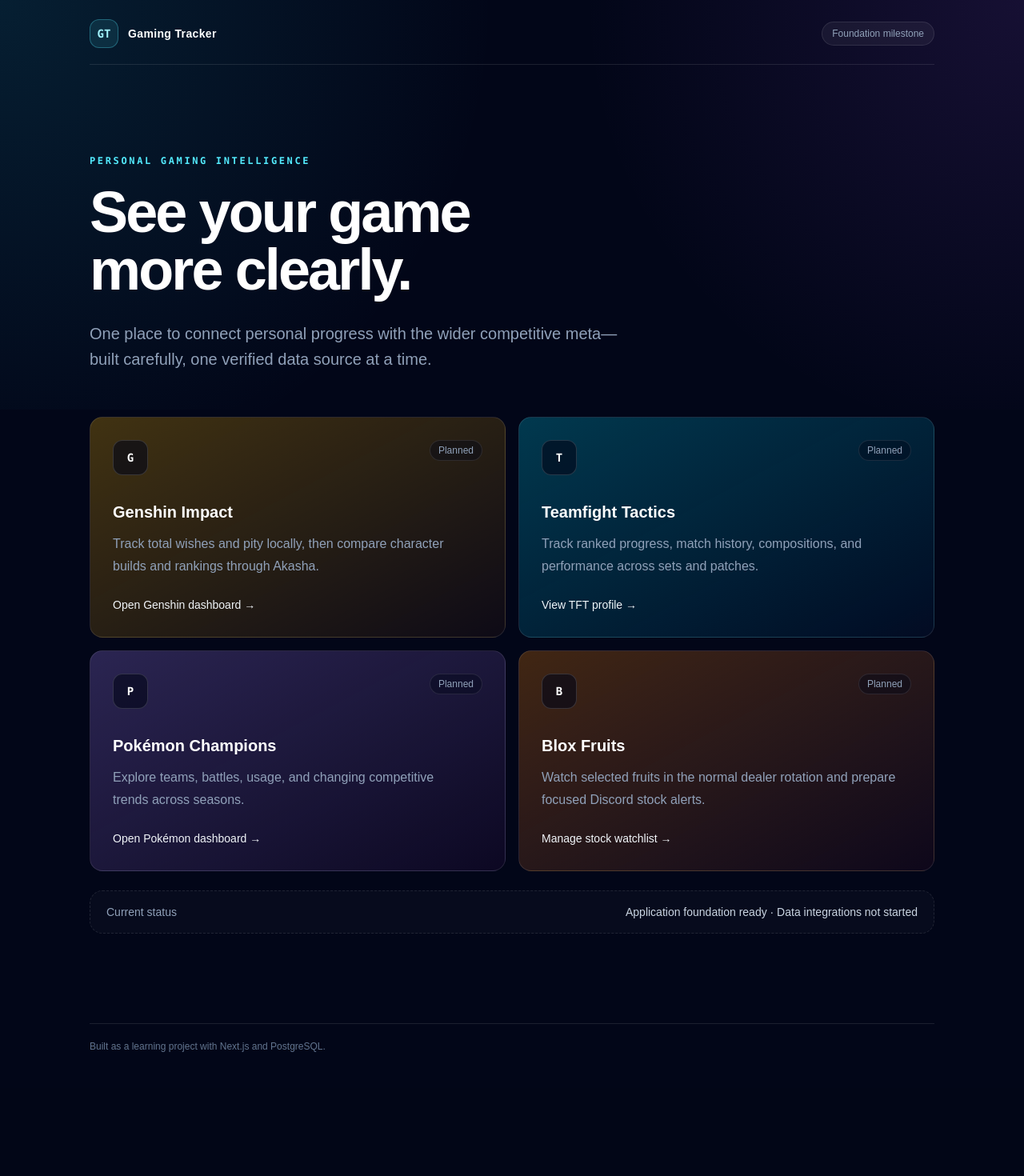
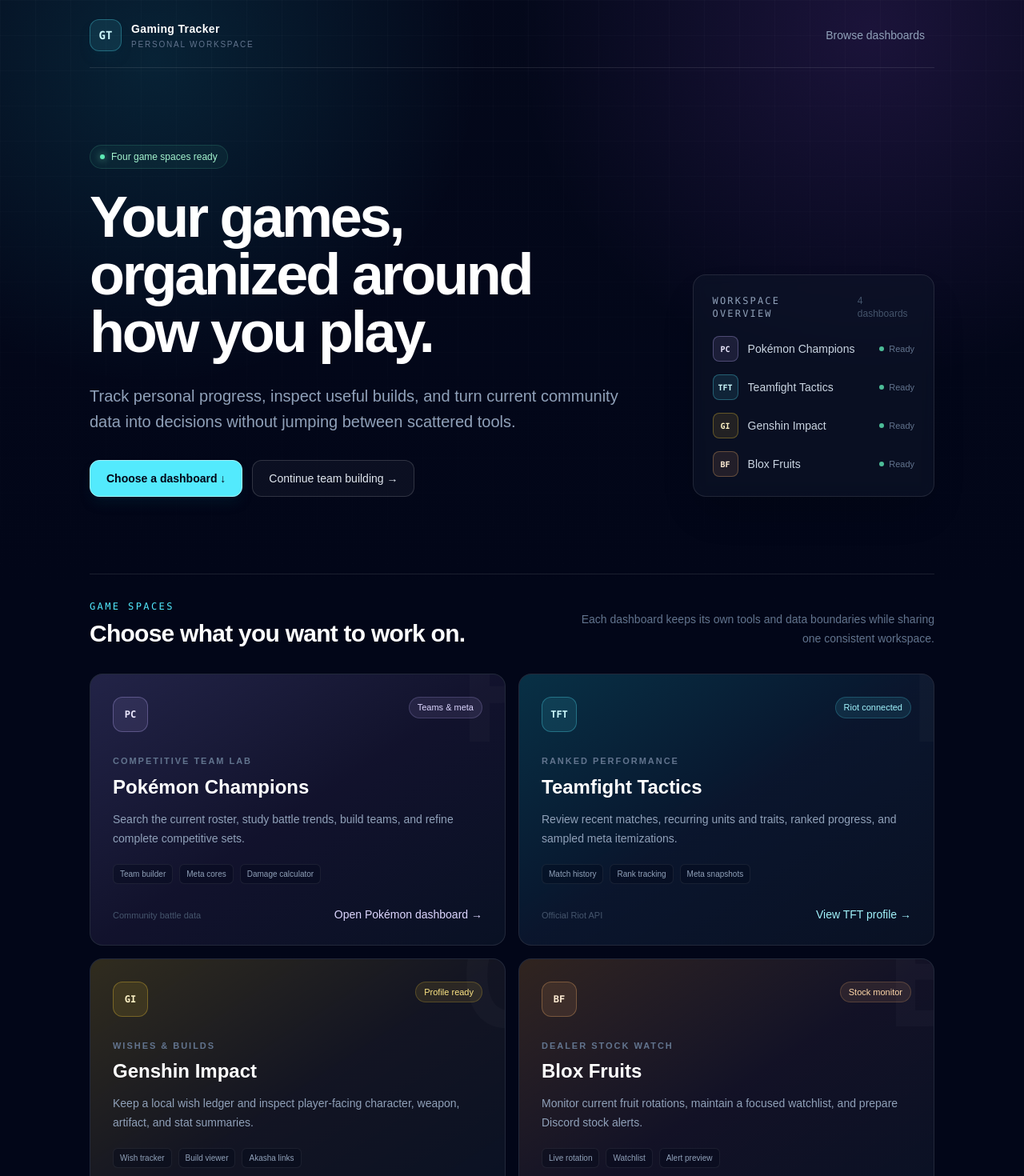
Before and after one commit to RJuancho/Gaming-Tracker, a Next.js app: page / in a window 1280 px wide. Shown: the top 1470 px of the page at 80% size. Before the commit the page ends 1360 px from the top, so only its background shows below. Built offline with nearby package versions, Linux system fonts and the light colour scheme.

Commit message:
Improve main gaming dashboard

```diff
--- a/src/app/globals.css
+++ b/src/app/globals.css
@@ -27,7 +27,9 @@
   font-family: Arial, Helvetica, sans-serif;
 }
 
-a {
-  color: inherit;
-  text-decoration: none;
+@layer base {
+  a {
+    color: inherit;
+    text-decoration: none;
+  }
 }
--- a/src/app/page.tsx
+++ b/src/app/page.tsx
@@ -1,137 +1,238 @@
+import Link from "next/link";
+
 const games = [
   {
-    name: "Genshin Impact",
-    shortName: "Genshin",
+    name: "Pokémon Champions",
+    eyebrow: "Competitive team lab",
     description:
-      "Track total wishes and pity locally, then compare character builds and rankings through Akasha.",
-    accent: "from-amber-400/25 to-orange-500/5",
-    marker: "G",
+      "Search the current roster, study battle trends, build teams, and refine complete competitive sets.",
+    href: "/pokemon-champions",
+    action: "Open Pokémon dashboard",
+    status: "Teams & meta",
+    source: "Community battle data",
+    marker: "PC",
+    accent: "from-violet-400/20 via-fuchsia-500/5 to-transparent",
+    markerStyle: "border-violet-300/30 bg-violet-300/10 text-violet-100",
+    statusStyle: "border-violet-300/20 bg-violet-300/10 text-violet-200",
+    linkStyle: "text-violet-200",
+    tools: ["Team builder", "Meta cores", "Damage calculator"],
   },
   {
     name: "Teamfight Tactics",
-    shortName: "TFT",
+    eyebrow: "Ranked performance",
     description:
-      "Track ranked progress, match history, compositions, and performance across sets and patches.",
-    accent: "from-cyan-400/25 to-blue-500/5",
-    marker: "T",
+      "Review recent matches, recurring units and traits, ranked progress, and sampled meta itemizations.",
+    href: "/tft",
+    action: "View TFT profile",
+    status: "Riot connected",
+    source: "Official Riot API",
+    marker: "TFT",
+    accent: "from-cyan-400/20 via-blue-500/5 to-transparent",
+    markerStyle: "border-cyan-300/30 bg-cyan-300/10 text-cyan-100",
+    statusStyle: "border-cyan-300/20 bg-cyan-300/10 text-cyan-200",
+    linkStyle: "text-cyan-200",
+    tools: ["Match history", "Rank tracking", "Meta snapshots"],
   },
   {
-    name: "Pokémon Champions",
-    shortName: "Champions",
+    name: "Genshin Impact",
+    eyebrow: "Wishes & builds",
     description:
-      "Explore teams, battles, usage, and changing competitive trends across seasons.",
-    accent: "from-violet-400/25 to-fuchsia-500/5",
-    marker: "P",
+      "Keep a local wish ledger and inspect player-facing character, weapon, artifact, and stat summaries.",
+    href: "/genshin-impact",
+    action: "Open Genshin dashboard",
+    status: "Profile ready",
+    source: "Local data + Enka",
+    marker: "GI",
+    accent: "from-amber-400/20 via-orange-500/5 to-transparent",
+    markerStyle: "border-amber-300/30 bg-amber-300/10 text-amber-100",
+    statusStyle: "border-amber-300/20 bg-amber-300/10 text-amber-200",
+    linkStyle: "text-amber-200",
+    tools: ["Wish tracker", "Build viewer", "Akasha links"],
   },
   {
     name: "Blox Fruits",
-    shortName: "Blox Fruits",
+    eyebrow: "Dealer stock watch",
     description:
-      "Watch selected fruits in the normal dealer rotation and prepare focused Discord stock alerts.",
-    accent: "from-orange-400/25 to-rose-500/5",
-    marker: "B",
+      "Monitor current fruit rotations, maintain a focused watchlist, and prepare Discord stock alerts.",
+    href: "/blox-fruits",
+    action: "Manage stock watchlist",
+    status: "Stock monitor",
+    source: "Community stock feed",
+    marker: "BF",
+    accent: "from-orange-400/20 via-rose-500/5 to-transparent",
+    markerStyle: "border-orange-300/30 bg-orange-300/10 text-orange-100",
+    statusStyle: "border-orange-300/20 bg-orange-300/10 text-orange-200",
+    linkStyle: "text-orange-200",
+    tools: ["Live rotation", "Watchlist", "Alert preview"],
   },
 ] as const;
 
 export default function Home() {
   return (
-    <main className="min-h-screen overflow-hidden bg-slate-950 text-slate-100">
-      <div className="pointer-events-none absolute inset-x-0 top-0 -z-0 h-[32rem] bg-[radial-gradient(circle_at_top_left,rgba(34,211,238,0.12),transparent_45%),radial-gradient(circle_at_top_right,rgba(168,85,247,0.12),transparent_40%)]" />
+    <main className="relative min-h-screen overflow-hidden bg-slate-950 text-slate-100">
+      <div className="pointer-events-none absolute inset-x-0 top-0 h-[46rem] bg-[radial-gradient(circle_at_15%_10%,rgba(34,211,238,0.13),transparent_32%),radial-gradient(circle_at_85%_5%,rgba(168,85,247,0.14),transparent_34%),linear-gradient(to_bottom,rgba(15,23,42,0.15),transparent)]" />
+      <div className="pointer-events-none absolute inset-0 bg-[linear-gradient(rgba(255,255,255,0.018)_1px,transparent_1px),linear-gradient(90deg,rgba(255,255,255,0.018)_1px,transparent_1px)] bg-[size:44px_44px] [mask-image:linear-gradient(to_bottom,black,transparent_55%)]" />
 
       <div className="relative mx-auto flex min-h-screen w-full max-w-6xl flex-col px-6 py-6 sm:px-10 lg:px-12">
         <header className="flex items-center justify-between border-b border-white/10 pb-5">
-          <a
-            href="#top"
-            className="flex items-center gap-3"
+          <Link
+            href="/"
+            className="flex items-center gap-3 rounded-xl focus-visible:outline-2 focus-visible:outline-offset-4 focus-visible:outline-cyan-300"
             aria-label="Gaming Tracker home"
           >
-            <span className="grid size-9 place-items-center rounded-xl border border-cyan-300/30 bg-cyan-300/10 font-mono text-sm font-bold text-cyan-200">
+            <span className="grid size-10 place-items-center rounded-xl border border-cyan-300/30 bg-cyan-300/10 font-mono text-sm font-bold text-cyan-100 shadow-lg shadow-cyan-950/30">
               GT
             </span>
-            <span className="text-sm font-semibold tracking-wide text-white">
+            <span>
+              <span className="block text-sm font-semibold tracking-wide text-white">
                 Gaming Tracker
               </span>
+              <span className="mt-0.5 block text-[10px] uppercase tracking-[0.18em] text-slate-500">
+                Personal workspace
+              </span>
+            </span>
+          </Link>
+          <a
+            href="#dashboards"
+            className="hidden rounded-lg px-3 py-2 text-sm text-slate-400 transition hover:bg-white/[0.04] hover:text-white sm:inline-flex"
+          >
+            Browse dashboards
           </a>
-          <span className="rounded-full border border-white/10 bg-white/5 px-3 py-1.5 text-xs text-slate-400">
-            Foundation milestone
-          </span>
         </header>
 
-        <section
-          id="top"
-          className="flex flex-1 flex-col justify-center py-20 lg:py-28"
-        >
+        <section className="grid gap-12 py-16 sm:py-20 lg:grid-cols-[minmax(0,1.4fr)_minmax(18rem,0.6fr)] lg:items-end lg:py-24">
           <div className="max-w-3xl">
-            <p className="mb-5 font-mono text-xs font-semibold uppercase tracking-[0.22em] text-cyan-300">
-              Personal gaming intelligence
-            </p>
-            <h1 className="text-balance text-5xl font-semibold tracking-[-0.04em] text-white sm:text-6xl lg:text-7xl">
-              See your game more clearly.
+            <div className="inline-flex items-center gap-2 rounded-full border border-emerald-300/15 bg-emerald-300/[0.06] px-3 py-1.5 text-xs text-emerald-200">
+              <span className="size-1.5 rounded-full bg-emerald-300 shadow-[0_0_10px_rgba(110,231,183,0.8)]" />
+              Four game spaces ready
+            </div>
+            <h1 className="mt-6 text-balance text-5xl font-semibold tracking-[-0.045em] text-white sm:text-6xl lg:text-7xl">
+              Your games, organized around how you play.
             </h1>
             <p className="mt-7 max-w-2xl text-pretty text-lg leading-8 text-slate-400 sm:text-xl">
-              One place to connect personal progress with the wider competitive
-              meta—built carefully, one verified data source at a time.
+              Track personal progress, inspect useful builds, and turn current
+              community data into decisions without jumping between scattered
+              tools.
+            </p>
+            <div className="mt-8 flex flex-wrap gap-3">
+              <a
+                href="#dashboards"
+                className="rounded-xl border border-cyan-200 bg-cyan-300 px-5 py-3 text-sm font-bold text-slate-950 shadow-lg shadow-cyan-950/30 transition hover:border-white hover:bg-cyan-100 hover:text-slate-950 focus-visible:outline-2 focus-visible:outline-offset-2 focus-visible:outline-cyan-200"
+              >
+                Choose a dashboard ↓
+              </a>
+              <Link
+                href="/pokemon-champions/teams"
+                className="rounded-xl border border-white/15 bg-white/[0.04] px-5 py-3 text-sm font-medium text-slate-200 transition hover:border-violet-300/30 hover:bg-violet-300/[0.08] hover:text-white"
+              >
+                Continue team building →
+              </Link>
+            </div>
+          </div>
+
+          <aside className="rounded-2xl border border-white/10 bg-slate-900/55 p-5 shadow-2xl shadow-black/20 backdrop-blur sm:p-6">
+            <div className="flex items-center justify-between gap-4">
+              <p className="font-mono text-xs uppercase tracking-[0.18em] text-slate-400">
+                Workspace overview
+              </p>
+              <span className="text-xs text-slate-600">4 dashboards</span>
+            </div>
+            <div className="mt-5 space-y-4">
+              {games.map((game) => (
+                <div key={game.name} className="flex items-center gap-3">
+                  <span className={`grid size-8 shrink-0 place-items-center rounded-lg border font-mono text-[10px] font-bold ${game.markerStyle}`}>
+                    {game.marker}
+                  </span>
+                  <span className="min-w-0 flex-1 truncate text-sm text-slate-300">
+                    {game.name}
+                  </span>
+                  <span className="flex items-center gap-1.5 text-[11px] text-slate-500">
+                    <span className="size-1.5 rounded-full bg-emerald-300/80" />
+                    Ready
+                  </span>
+                </div>
+              ))}
+            </div>
+          </aside>
+        </section>
+
+        <section id="dashboards" className="scroll-mt-6 pb-16 sm:pb-20">
+          <div className="flex flex-col gap-3 border-t border-white/10 pt-8 sm:flex-row sm:items-end sm:justify-between">
+            <div>
+              <p className="font-mono text-xs uppercase tracking-[0.2em] text-cyan-300">
+                Game spaces
+              </p>
+              <h2 className="mt-2 text-3xl font-semibold tracking-[-0.025em] text-white">
+                Choose what you want to work on.
+              </h2>
+            </div>
+            <p className="max-w-md text-sm leading-6 text-slate-500 sm:text-right">
+              Each dashboard keeps its own tools and data boundaries while
+              sharing one consistent workspace.
             </p>
           </div>
 
-          <div id="games" className="mt-14 grid gap-4 md:grid-cols-2">
+          <div className="mt-8 grid gap-4 md:grid-cols-2">
             {games.map((game) => (
-              <article
-                key={game.shortName}
-                className={`group relative overflow-hidden rounded-2xl border border-white/10 bg-gradient-to-br ${game.accent} p-6 transition-colors hover:border-white/20 sm:p-7`}
+              <Link
+                key={game.name}
+                href={game.href}
+                aria-label={game.action}
+                className="group relative min-h-72 overflow-hidden rounded-2xl border border-white/10 bg-slate-900/65 p-6 transition duration-300 hover:-translate-y-1 hover:border-white/20 hover:bg-slate-900 focus-visible:outline-2 focus-visible:outline-offset-4 focus-visible:outline-white/60 sm:p-7"
               >
-                <div className="flex items-start justify-between gap-6">
-                  <span className="grid size-11 shrink-0 place-items-center rounded-xl border border-white/15 bg-slate-950/60 font-mono text-sm font-bold text-white">
+                <div className={`pointer-events-none absolute inset-0 bg-gradient-to-br ${game.accent} opacity-80 transition-opacity duration-300 group-hover:opacity-100`} />
+                <div className="pointer-events-none absolute -right-12 -top-16 font-mono text-[11rem] font-black leading-none text-white/[0.025] transition-transform duration-500 group-hover:-translate-x-2 group-hover:translate-y-2">
+                  {game.marker.charAt(0)}
+                </div>
+
+                <div className="relative flex h-full flex-col">
+                  <div className="flex items-start justify-between gap-4">
+                    <span className={`grid h-11 min-w-11 place-items-center rounded-xl border px-2 font-mono text-xs font-bold ${game.markerStyle}`}>
                       {game.marker}
                     </span>
-                  <span className="rounded-full border border-white/10 bg-slate-950/40 px-2.5 py-1 text-xs text-slate-400">
-                    Planned
+                    <span className={`rounded-full border px-2.5 py-1 text-[11px] font-medium ${game.statusStyle}`}>
+                      {game.status}
                     </span>
                   </div>
-                <h2 className="mt-8 text-xl font-semibold text-white">
+
+                  <p className="mt-7 text-[11px] font-semibold uppercase tracking-[0.18em] text-slate-500">
+                    {game.eyebrow}
+                  </p>
+                  <h3 className="mt-2 text-2xl font-semibold text-white">
                     {game.name}
-                </h2>
-                <p className="mt-3 max-w-md leading-7 text-slate-400">
+                  </h3>
+                  <p className="mt-3 max-w-lg text-sm leading-6 text-slate-400">
                     {game.description}
                   </p>
-                {game.shortName === "Champions" ? (
-                  <a
-                    href="/pokemon-champions"
-                    className="mt-6 inline-flex text-sm font-medium text-violet-200 transition-colors hover:text-white"
+
+                  <div className="mt-5 flex flex-wrap gap-2">
+                    {game.tools.map((tool) => (
+                      <span
+                        key={tool}
+                        className="rounded-md border border-white/[0.07] bg-slate-950/35 px-2 py-1 text-[10px] text-slate-400"
                       >
-                    Open Pokémon dashboard →
-                  </a>
-                ) : game.shortName === "Genshin" ? (
-                  <a href="/genshin-impact" className="mt-6 inline-flex text-sm font-medium text-amber-200 transition-colors hover:text-white">Open Genshin dashboard →</a>
-                ) : game.shortName === "TFT" ? (
-                  <a
-                    href="/tft"
-                    className="mt-6 inline-flex text-sm font-medium text-cyan-200 transition-colors hover:text-white"
-                  >
-                    View TFT profile →
-                  </a>
-                ) : (
-                  <a
-                    href="/blox-fruits"
-                    className="mt-6 inline-flex text-sm font-medium text-orange-200 transition-colors hover:text-white"
-                  >
-                    Manage stock watchlist →
-                  </a>
-                )}
-              </article>
+                        {tool}
+                      </span>
                     ))}
                   </div>
 
-          <div className="mt-6 flex flex-col gap-3 rounded-2xl border border-dashed border-white/10 bg-white/[0.025] px-5 py-4 text-sm text-slate-400 sm:flex-row sm:items-center sm:justify-between">
-            <span>Current status</span>
-            <span className="text-slate-300">
-              Application foundation ready · Data integrations not started
+                  <div className="mt-auto flex items-end justify-between gap-4 pt-7">
+                    <span className="text-[11px] text-slate-600">
+                      {game.source}
                     </span>
+                    <span className={`text-sm font-medium transition group-hover:text-white ${game.linkStyle}`}>
+                      {game.action} <span aria-hidden="true">→</span>
+                    </span>
+                  </div>
+                </div>
+              </Link>
+            ))}
           </div>
         </section>
 
-        <footer className="border-t border-white/10 py-5 text-xs text-slate-500">
-          Built as a learning project with Next.js and PostgreSQL.
+        <footer className="mt-auto flex flex-col gap-2 border-t border-white/10 py-6 text-xs leading-5 text-slate-500 sm:flex-row sm:items-center sm:justify-between">
+          <span>Built with Next.js and PostgreSQL.</span>
+          <span>Unofficial, non-commercial personal gaming tracker.</span>
         </footer>
       </div>
     </main>
```
Lines whose indentation alone changed are shown as unchanged.
